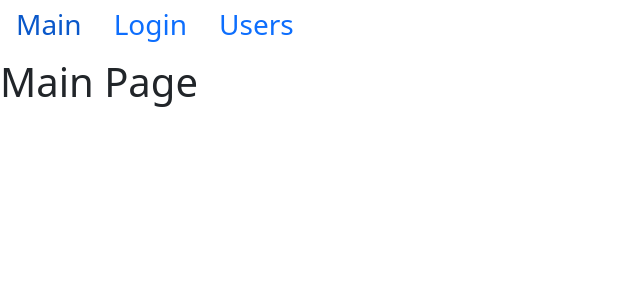
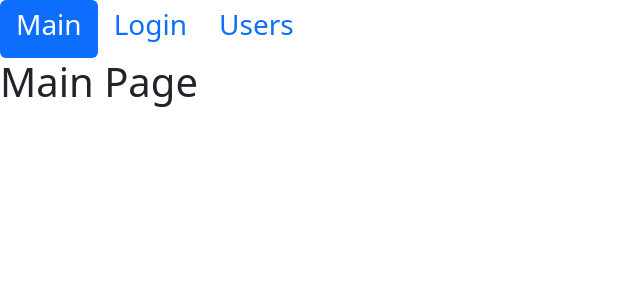
Before and after one commit to andrevyakin/001-react-fast-company, a React (Create React App) app: page / in a window 1280 px wide. Shown: the top 300 px of the page, without its empty margins (0-640 px from the left). Built offline with nearby package versions, Linux system fonts and the light colour scheme.

Commit message:
Bugfix navBar.jsx

```diff
--- a/src/app/components/navBar.jsx
+++ b/src/app/components/navBar.jsx
@@ -1,18 +1,32 @@
-import React from 'react';
-import { Link } from 'react-router-dom';
+import React, { useEffect, useState } from 'react';
+import { Link, useLocation } from 'react-router-dom';
+
 const NavBar = () => {
-    const menuItem = ['Main', 'Login', 'Users'];
+    const location = useLocation();
+    const [url, setUrl] = useState(null);
+    useEffect(() => {
+        setUrl(location.pathname);
+    }, [location]);
+    const menuItem = {
+        Main: '/',
+        Login: '/login',
+        Users: '/users'
+    };
     return (
-        <ul className='nav'>
-            {menuItem.map((item, index) => (
+        <ul className='nav nav-pills'>
+            {Object.entries(menuItem).map((item, index) => (
                 <li
                     key={index}
                     className='nav-item'
                 >
-                    <Link className='nav-link' aria-current='page' to={item === 'Main'
-                        ? '/'
-                        : `${item}`}>
-                        <h3> {item} </h3>
+                    <Link className={
+                        'nav-link ' + (
+                            url === item[1]
+                                ? 'active'
+                                : '')}
+                          aria-current='page' to={item[1]}
+                    >
+                        <h3> {item[0]} </h3>
                     </Link>
                 </li>
             ))}
```
